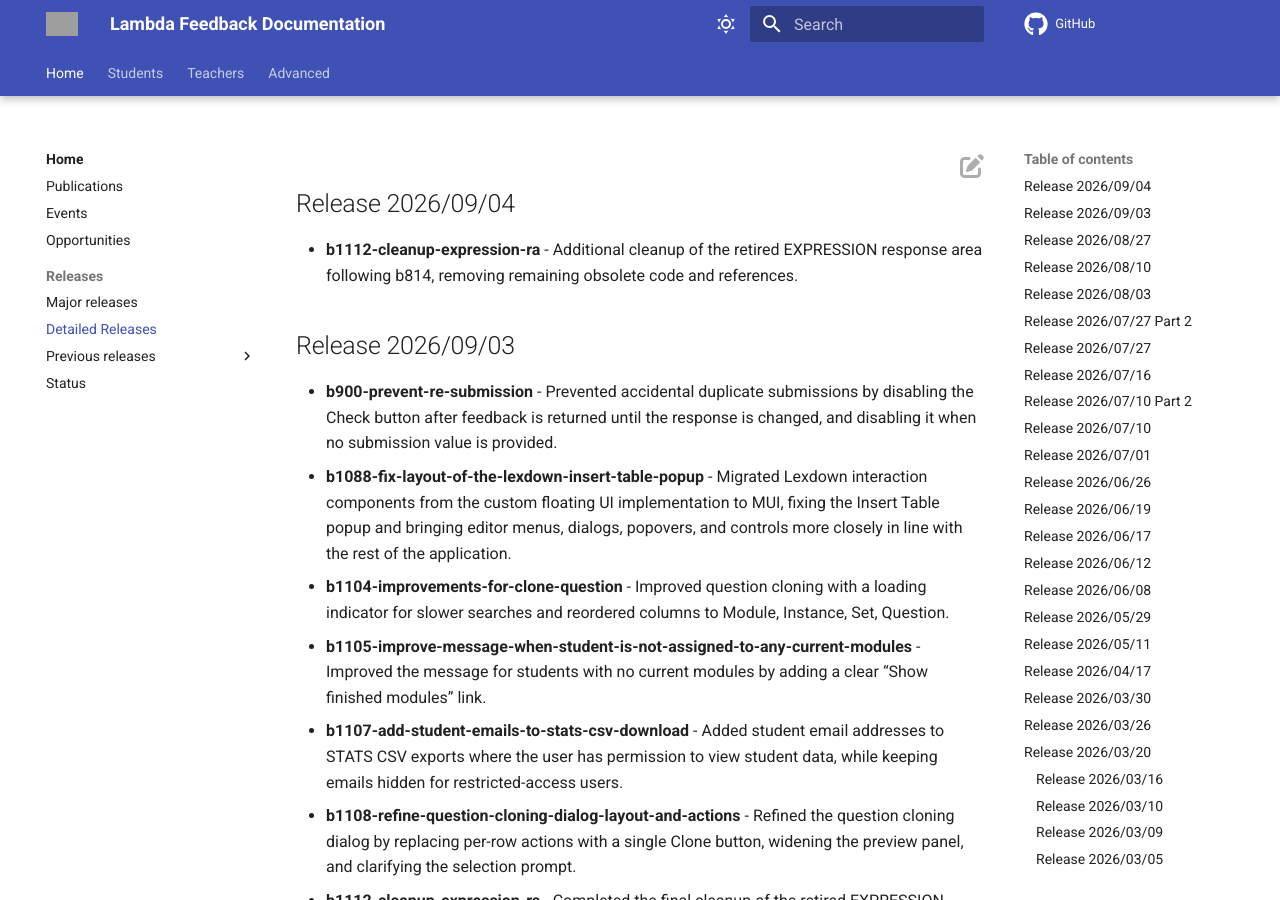
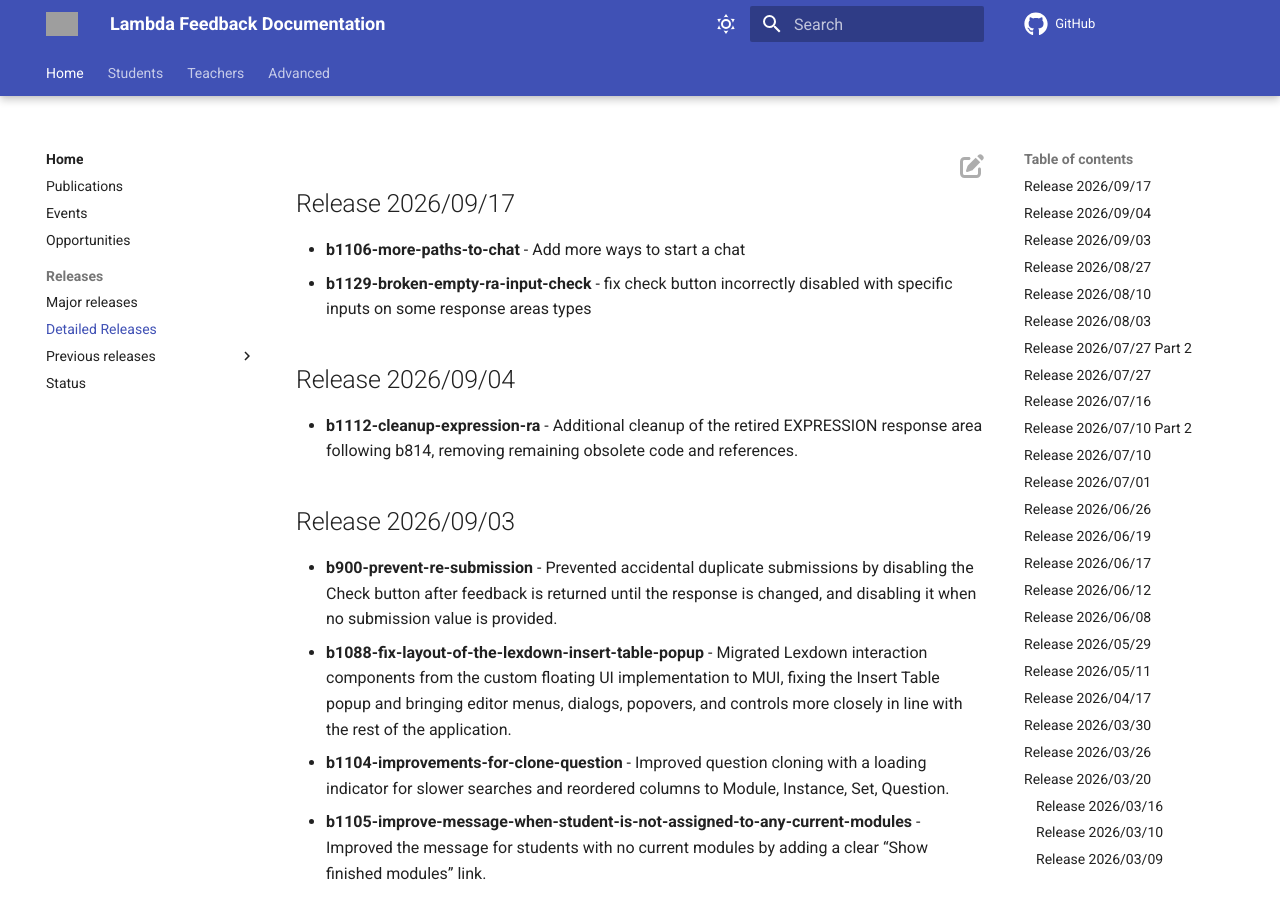
Before and after one commit to lambda-feedback/user-documentation, an MkDocs documentation site: the page built from docs/releases/detailed_releases.md, in a window 1280 px wide and 900 px high. Built offline with MkDocs 1.6.1 and Material for MkDocs 9.7.7, drawn with Linux system fonts in a browser that asks for light colours; comment, search, counter and statistics services are not loaded; grey boxes are pictures that could not be loaded.

Commit message:
Add release notes for 2026/09/17

```diff
--- a/docs/releases/detailed_releases.md
+++ b/docs/releases/detailed_releases.md
@@ -1,3 +1,7 @@
+## Release 2026/09/17
+- **b1106-more-paths-to-chat** - Add more ways to start a chat
+- **b1129-broken-empty-ra-input-check** - fix check button incorrectly disabled with specific inputs on some response areas types
+
 ## Release 2026/09/04
 - **b1112-cleanup-expression-ra** - Additional cleanup of the retired EXPRESSION response area following b814, removing remaining obsolete code and references.
 
```
